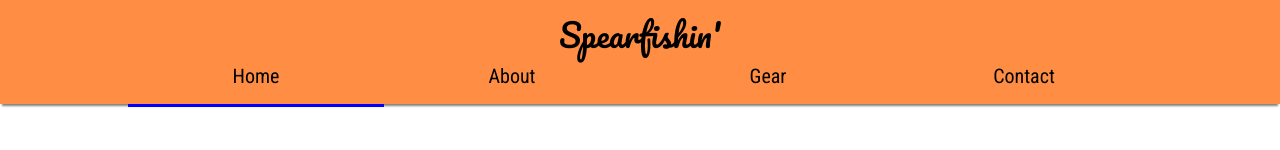
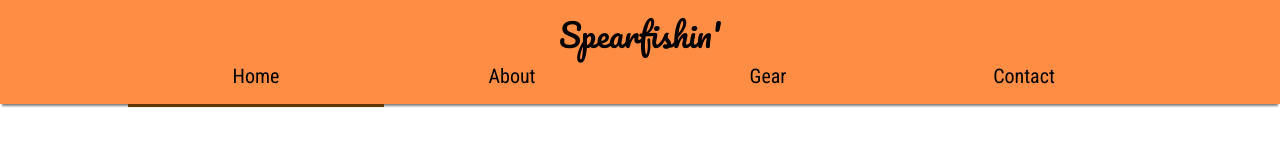
Before and after one commit to bradygerndt/UI-Project-1, a plain HTML site: page index.html in a window 1280 px wide. In both pictures the pointer is over the item "Home". Shown: the top 150 px of the page. Drawn offline with Linux system fonts and the light colour scheme; a script that the page names is missing.

Commit message:
Forgot to change the hover color. And I added a js file.

```diff
--- a/main.css
+++ b/main.css
@@ -73,7 +73,7 @@ footer {
     float: left;
 }
 .navvy li:hover {
-    border-bottom: blue solid 3px;
+    border-bottom: #603600 solid 3px;
     cursor: pointer;
 }
 @media (max-width: 600px) {
--- /dev/null
+++ b/main.js
@@ -0,0 +1 @@
+console.log("haven't got any js yet, but you should go spearfish.");
```
